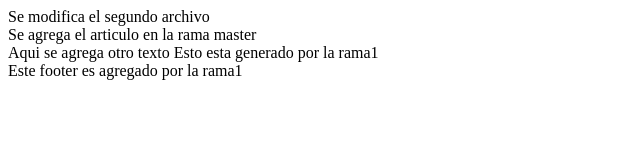
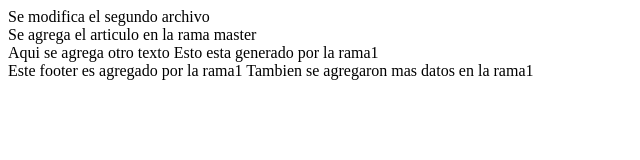
Before and after one commit to Poncho150996/AprendiendoGitHub, a plain HTML site: page nuevo.html in a window 1280 px wide. Shown: the whole page, without its empty margins (0-640 px from the left). Drawn offline with Linux system fonts and the light colour scheme.

```diff
--- a/nuevo.html
+++ b/nuevo.html
@@ -23,5 +23,7 @@
 
 <footer>
     Este footer es agregado por la rama1
+
+    Tambien se agregaron mas datos en la rama1
 </footer>
 </html>
```
